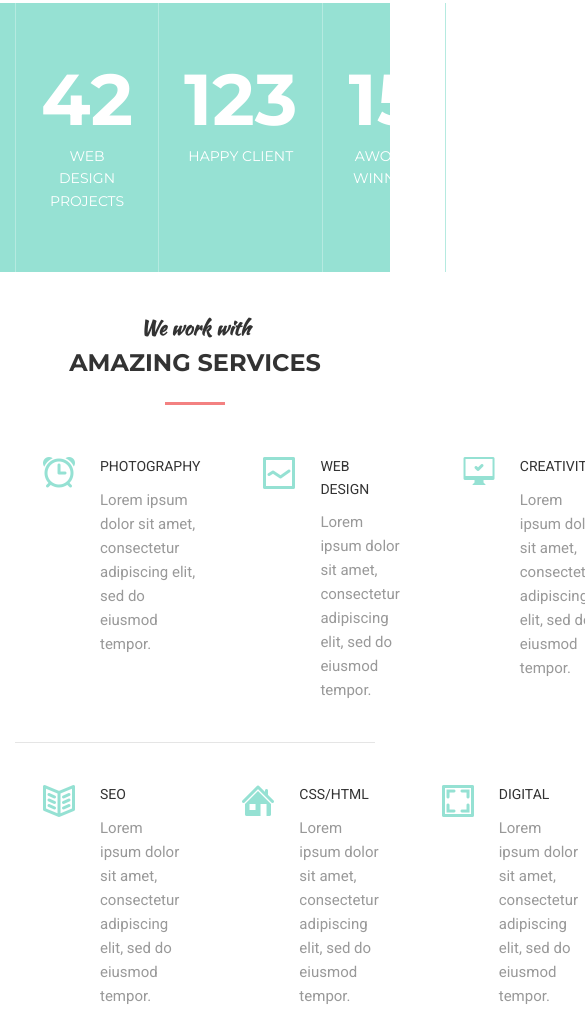
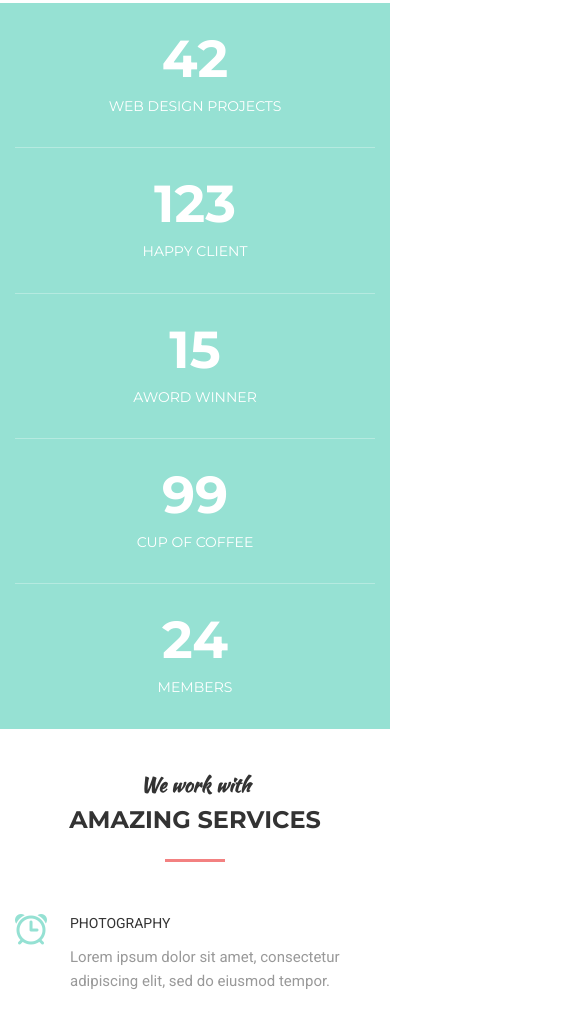
Before and after one commit to alisakrois/MOGO, a plain HTML site: page index.html in a window 390 px wide. Shown: the part 1975-2987 px from the top of the page, 585 px wide, since content can reach past the window. Drawn offline with Linux system fonts and the light colour scheme.

Commit message:
Add responsive blocks (We Do, Devices, Stoty about

```diff
--- a/assets/css/style.css
+++ b/assets/css/style.css
@@ -362,6 +362,7 @@
 
     .stat {
         display: flex;
+        flex-wrap: wrap;
     }
 
     .stat__item {
@@ -391,14 +392,19 @@
 
     .services {
         display: flex;
+        flex-wrap: wrap;
     }
 
     .services__item {
         font-family: 'Roboto', sans-serif;
-        flex: 1 1 0;
-        padding-left: 85px;
-        padding-right: 35px;
+        width: 33.33333%;
+        padding: 0 35px 40px 85px;
         position: relative;
+        margin-bottom: 40px;
+    }
+
+    .services__item--border {
+        border-bottom: 1px solid #e5e5e5;
     }
 
     .services__icon {
@@ -430,6 +436,8 @@
 
     .devices__item {
         display: block;
+        max-width: 100%;
+        height: auto;
     }
 
     .devices__item--iphone {
@@ -442,10 +450,19 @@
 
     .wedo {
         display: flex;
+        flex-wrap: wrap;
+        margin: 0 -15px;
     }
 
     .wedo__item {
         width: 50%;
+        padding: 0 15px;
+    }
+
+    .wedo__img {
+        display: block;
+        max-width: 100%;
+        height: auto;
     }
     /* Accordion */
 
@@ -1063,6 +1080,27 @@
         .intro__suptitle {
             font-size: 32px;
         }
+        /* Stat */
+        .stat {
+            justify-content: center;
+        }
+        .stat__item {
+            flex: none;
+            width: 33.33333%;
+            border: 0;
+            padding: 30px 25px;
+        }
+        .stat__item:last-child {
+            border-right: 0;
+        }
+        /* Services */
+        .services__item {
+            width: 50%;
+            padding-bottom: 0;
+        }
+        .services__item--border {
+            border-bottom: 0;
+        }
     }
 
     @media (max-width: 770px) {
@@ -1073,6 +1111,9 @@
         /* Section */
         .section {
             padding: 40px 0;
+        }
+        .section--devices {
+            padding-bottom: 0;
         }
         /* Slider */
         .slider__text {
@@ -1093,6 +1134,26 @@
         }
         .card__item:last-child {
             margin-bottom: 0;
+        }
+        /* Services */
+        .services {
+            justify-content: center;
+        }
+        .services__item {
+            width: 100%;
+            max-width: 400px;
+            padding-left: 55px;
+            padding-right: 0;
+        }
+        .services__icon {
+            left: 0;
+        }
+        /* Wedo */
+        .wedo__img {
+            display: none;
+        }
+        .wedo__item {
+            width: 100%;
         }
     }
 
@@ -1117,4 +1178,24 @@
         .section__title::after {
             margin: 20px auto;
         }
+        /* Stat */
+        .stat__item {
+            width: 100%;
+            border-bottom: 1px solid #b5eae0;
+        }
+        .stat__item:last-child {
+            border-bottom: 0;
+        }
+        .stat__count {
+            font-size: 52px;
+        }
+        /* Devices */
+        .devices {
+            max-width: 320px;
+        }
+        .devices__item--iphone {
+            width: 180px;
+            bottom: -50px;
+            right: -80px;
+        }
     }
--- a/index.html
+++ b/index.html
@@ -148,31 +148,27 @@
                 <h2 class="section__title">Amazing Services</h2>
             </div>
             <div class="services">
-                <div class="services__item">
+                <div class="services__item services__item--border">
                     <img class="services__icon" src="assets/images/services/photography.png" alt="">
 
                     <div class="services__title">Photography</div>
                     <div class="services__text">Lorem ipsum dolor sit amet, consectetur adipiscing elit, sed do eiusmod tempor.</div>
                 </div>
 
-                <div class="services__item">
+                <div class="services__item services__item--border">
                     <img class="services__icon" src="assets/images/services/webdesign.png" alt="">
 
                     <div class="services__title">Web Design</div>
                     <div class="services__text">Lorem ipsum dolor sit amet, consectetur adipiscing elit, sed do eiusmod tempor.</div>
                 </div>
 
-                <div class="services__item">
+                <div class="services__item services__item--border">
                     <img class="services__icon" src="assets/images/services/creativity.png" alt="">
 
                     <div class="services__title">Creativity</div>
                     <div class="services__text">Lorem ipsum dolor sit amet, consectetur adipiscing elit, sed do eiusmod tempor.</div>
                 </div>
-            </div>
 
-            <hr>
-
-            <div class="services">
                 <div class="services__item">
                     <img class="services__icon" src="assets/images/services/seo.png" alt="">
 
@@ -230,7 +226,7 @@
 
             <div class="wedo">
                 <div class="wedo__item">
-                    <img src="assets/images/wedo.jpg" alt="">
+                    <img class="wedo__img" src="assets/images/wedo.jpg" alt="">
                 </div>
                 <div class="wedo__item">
                     <div class="accordion">
```
